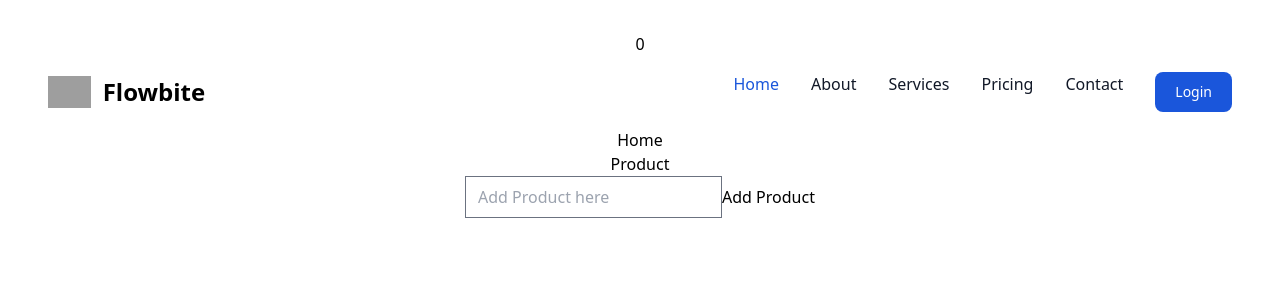
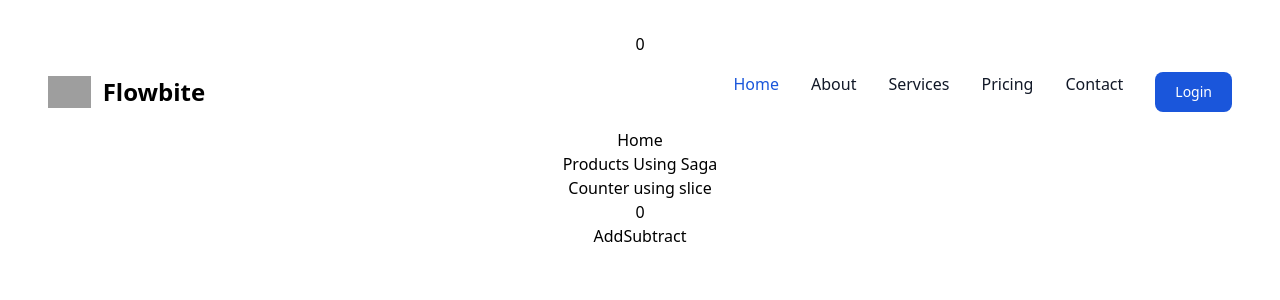
Before and after one commit to ranjan-alt/reactTraining, a React (Vite) app in the folder frontend/: page / in a window 1280 px wide. Shown: the top 300 px of the page. Built offline with nearby package versions, Linux system fonts and the light colour scheme; no server answers; grey boxes are pictures that could not be loaded.

Commit message:
all working

```diff
--- a/frontend/Pages/Home.jsx
+++ b/frontend/Pages/Home.jsx
@@ -10,6 +10,7 @@ import Product from "./ProductContextExample";
 import ProductUsingRedux from "./ProductUsingRedux";
 import Mobile from "../components/Mobile";
 import ProductSlice from "../components/ProductSlice";
+import CountSlice from "../components/CountSlice";
 
 const Home = () => {
   // const countReducerState = useSelector((state) => state.countReducer);
@@ -39,9 +40,10 @@ const Home = () => {
       {/* <ProductProvider>
         <Product />
       </ProductProvider> */}
-      {/* <ProductUsingRedux /> */}
+      <ProductUsingRedux />
       {/* <Mobile /> */}
-      <ProductSlice />
+      {/* <ProductSlice /> */}
+      <CountSlice />
     </>
   );
 };
--- a/frontend/Pages/ProductUsingRedux.jsx
+++ b/frontend/Pages/ProductUsingRedux.jsx
@@ -4,11 +4,12 @@ import { useEffect } from "react";
 import { fetchProduct } from "../redux/product/actions";
 
 const ProductUsingRedux = () => {
-  const { products } = useSelector(productReducer);
+  const { products } = useSelector((state) => state.productReducer);
   console.log(products);
   const dispatch = useDispatch();
   useEffect(() => {
     dispatch(fetchProduct());
+    console.log(fetchProduct());
   }, [dispatch]);
   return (
     <>
--- /dev/null
+++ b/frontend/components/CountSlice.jsx
@@ -0,0 +1,28 @@
+import { useDispatch, useSelector } from "react-redux";
+import { decrement, increment } from "../redux/slice/counterslice";
+
+const CountSlice = () => {
+  const dispatch = useDispatch();
+  const count = useSelector((state) => state.counterslice);
+  console.log(count, "counterslice");
+
+  const handleIncrease = () => {
+    dispatch(increment());
+    console.log(increment());
+    // !vimp when you call increment or decrement it creates and object =====>>>> increment(): { type: 'counterslice/increment' }
+  };
+
+  const handleDecrease = () => {
+    dispatch(decrement());
+  };
+  return (
+    <>
+      <h1>Counter using slice</h1>
+      <p>{count}</p>
+      <button onClick={handleIncrease}>Add</button>
+      <button onClick={handleDecrease}>Subtract</button>
+    </>
+  );
+};
+
+export default CountSlice;
--- a/frontend/redux/rootReducer.js
+++ b/frontend/redux/rootReducer.js
@@ -6,6 +6,7 @@ import todoReducer from "./todos/reducer";
 import productReducer from "./product/reducer";
 import mobileReducer from "./slice/mobile";
 import productReducerSlice from "./slice/product";
+import counterslice from "./slice/counterSlice";
 
 export const rootReducer = combineReducers({
   todoReducer,
@@ -16,4 +17,5 @@ export const rootReducer = combineReducers({
   productReducer,
   mobileReducer,
   productReducerSlice,
+  counterslice,
 });
--- /dev/null
+++ b/frontend/redux/slice/counterslice/index.js
@@ -0,0 +1,17 @@
+import { createSlice } from "@reduxjs/toolkit";
+
+const counterSlice = createSlice({
+  name: "counterslice",
+  initialState: 0,
+  reducers: {
+    increment(state, action) {
+      return state + 2;
+    },
+    decrement(state, action) {
+      return state - 1;
+    },
+  },
+});
+
+export const { increment, decrement } = counterSlice.actions;
+export default counterSlice.reducer;
--- a/frontend/redux/store.js
+++ b/frontend/redux/store.js
@@ -27,17 +27,17 @@ import todoSaga from "./todos/saga";
 
 const sagaMiddleware = createSagaMiddleware();
 
-// function* rootSaga() {
-//   yield all([productSaga(), todoSaga()]);
-// }
+function* rootSaga() {
+  yield all([productSaga(), todoSaga()]);
+}
+
+export const store = configureStore({
+  reducer: rootReducer,
+  middleware: () => [sagaMiddleware],
+});
+
+sagaMiddleware.run(rootSaga);
 
 // export const store = configureStore({
 //   reducer: rootReducer,
-//   middleware: () => [sagaMiddleware],
 // });
-
-// sagaMiddleware.run(rootSaga);
-
-export const store = configureStore({
-  reducer: rootReducer,
-});
```
Also changed, not shown: 1 other file (tests, documents, lock files or other folders).
